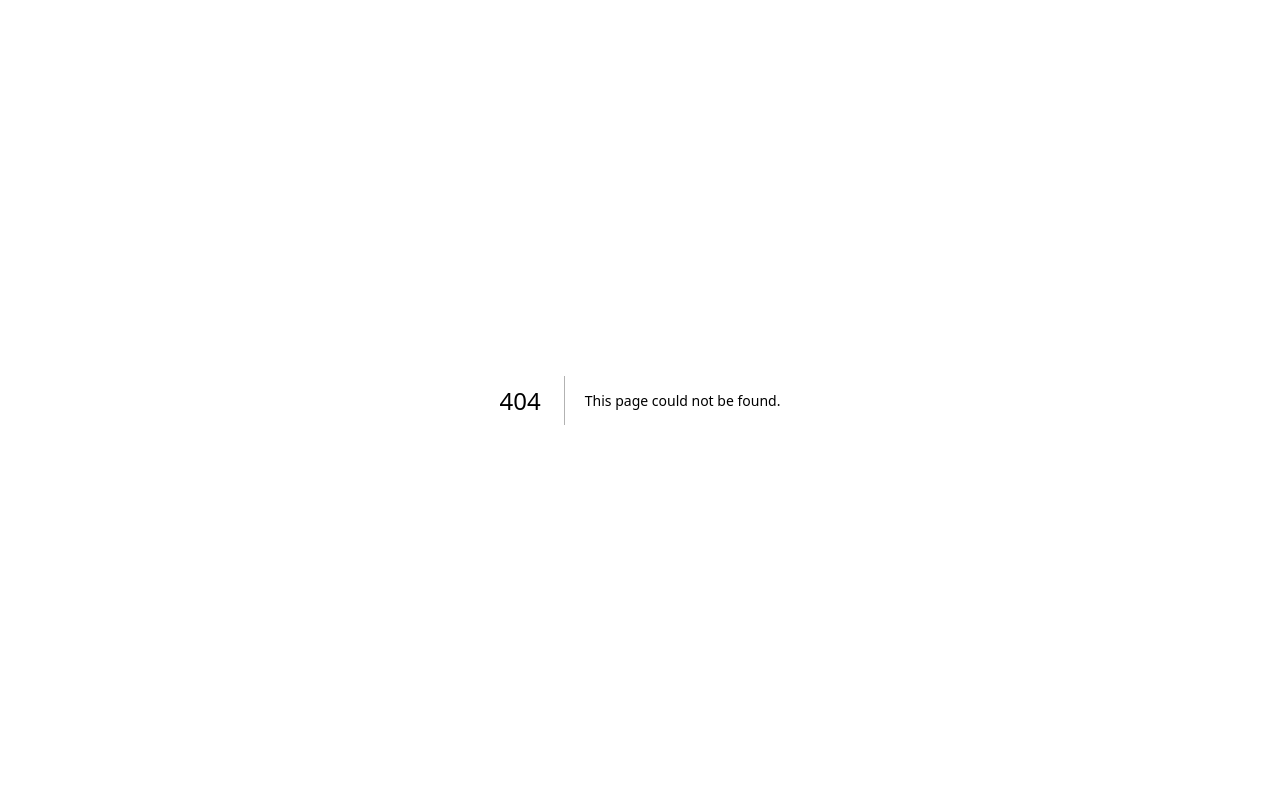
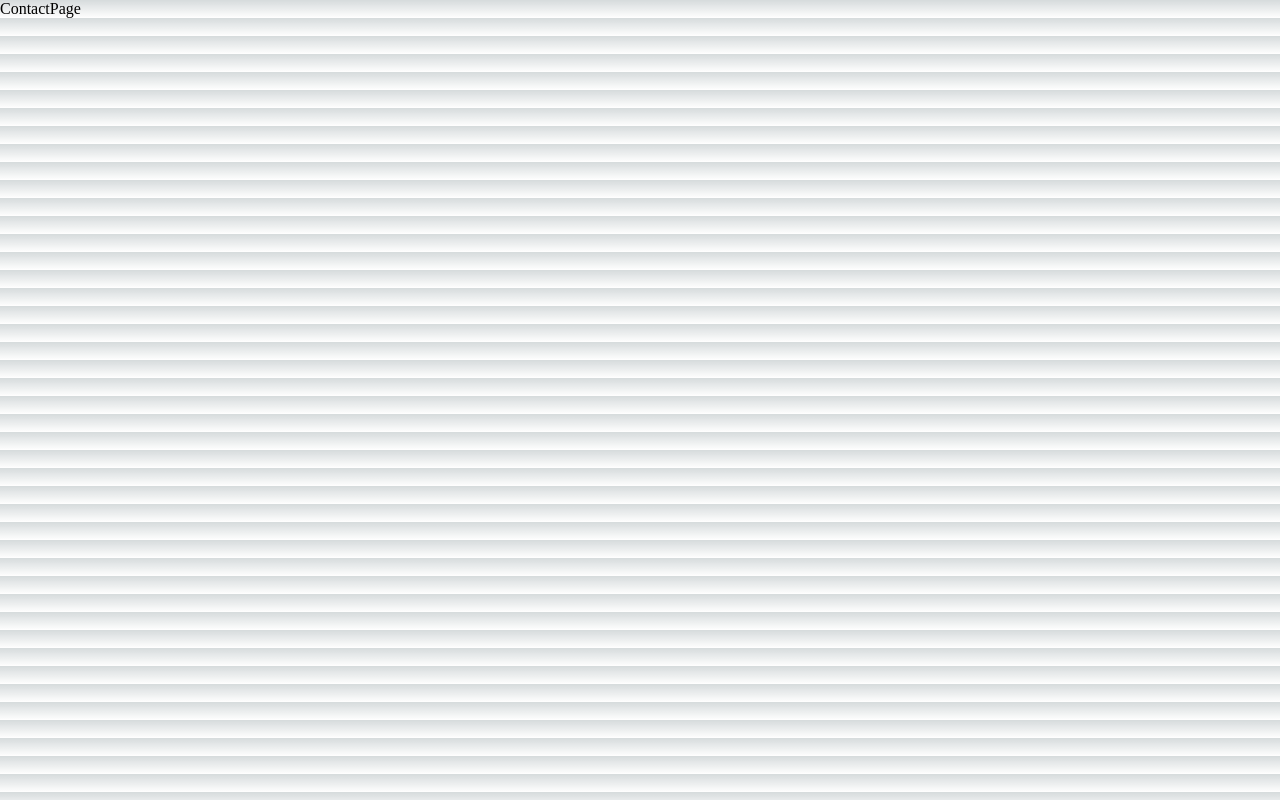
Before and after one commit to vhlongon/my-projects-next-app-dir, a Next.js app: page /contact in a window 1280 px wide. Before the commit this address had no page. Built offline with nearby package versions, Linux system fonts and the light colour scheme.

Commit message:
create blog and contact pages

```diff
--- /dev/null
+++ b/src/app/contact/page.tsx
@@ -0,0 +1,7 @@
+import React from 'react';
+
+const ContactPage = () => {
+  return <div>ContactPage</div>;
+};
+
+export default ContactPage;
```
Also changed, not shown: src/app/blog/page.tsx (added, +7 -0 lines).
